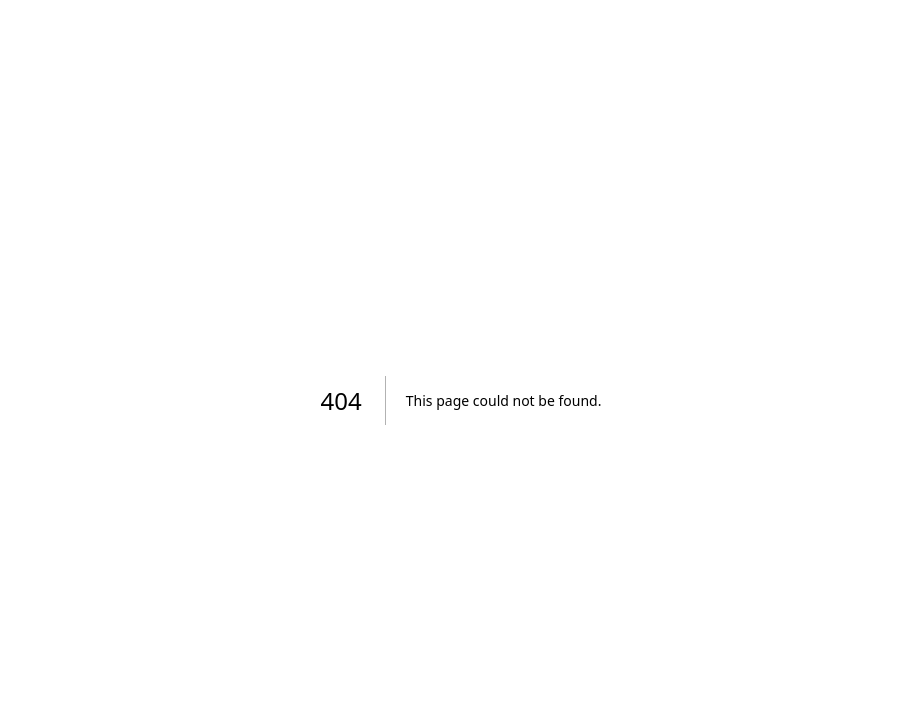
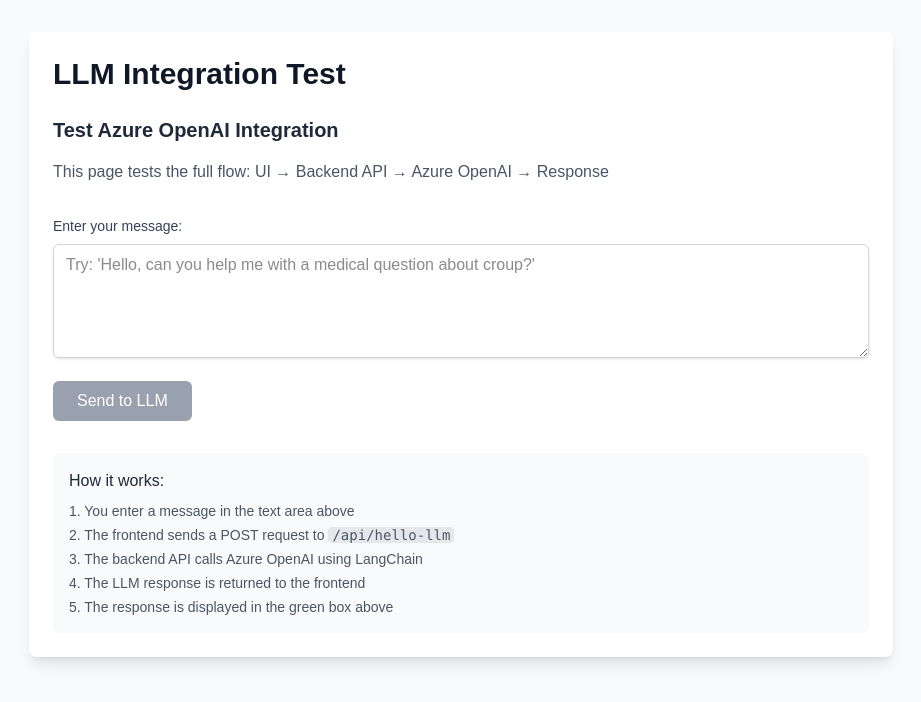
Before and after one commit to Mknight492/heidi_assignment, a Next.js app: page /llm-test in a window 1280 px wide. Before the commit this address had no page. Shown: the top 702 px of the page, without its empty margins (179-1100 px from the left). Built offline with nearby package versions, Linux system fonts and the light colour scheme.

Commit message:
hello world/basic llm interation working

```diff
--- a/app/api/hello-llm/route.ts
+++ b/app/api/hello-llm/route.ts
@@ -1,14 +1,14 @@
 import { NextRequest, NextResponse } from 'next/server';
-import { ChatAzureOpenAI } from '@langchain/azure-openai';
+import { AzureChatOpenAI } from '@langchain/azure-openai';
 
 export async function POST(request: NextRequest) {
   try {
     const { message } = await request.json();
 
     // Initialize Azure OpenAI model
-    const model = new ChatAzureOpenAI({
+    const model = new AzureChatOpenAI({
       azureOpenAIApiKey: process.env.AZURE_OPENAI_API_KEY,
-      azureOpenAIApiEndpoint: process.env.AZURE_OPENAI_ENDPOINT,
+      azureOpenAIEndpoint: process.env.AZURE_OPENAI_ENDPOINT,
       azureOpenAIApiDeploymentName: process.env.AZURE_OPENAI_DEPLOYMENT_NAME,
       temperature: 0.7,
     });
--- /dev/null
+++ b/app/llm-test/page.tsx
@@ -0,0 +1,110 @@
+'use client';
+
+import { useState } from 'react';
+
+export default function LLMTestPage() {
+  const [message, setMessage] = useState('');
+  const [response, setResponse] = useState('');
+  const [loading, setLoading] = useState(false);
+  const [error, setError] = useState('');
+
+  const handleSubmit = async (e: React.FormEvent) => {
+    e.preventDefault();
+    setLoading(true);
+    setError('');
+    setResponse('');
+
+    try {
+      const res = await fetch('/api/hello-llm', {
+        method: 'POST',
+        headers: {
+          'Content-Type': 'application/json',
+        },
+        body: JSON.stringify({ message }),
+      });
+
+      const data = await res.json();
+
+      if (data.success) {
+        setResponse(data.response);
+      } else {
+        setError(data.error || 'Failed to get response');
+      }
+    } catch (err) {
+      setError('Network error: ' + (err instanceof Error ? err.message : 'Unknown error'));
+    } finally {
+      setLoading(false);
+    }
+  };
+
+  return (
+    <div className="min-h-screen bg-gray-50 py-8">
+      <div className="max-w-4xl mx-auto px-4">
+        <div className="bg-white rounded-lg shadow-lg p-6">
+          <h1 className="text-3xl font-bold text-gray-900 mb-6">
+            LLM Integration Test
+          </h1>
+
+          <div className="mb-8">
+            <h2 className="text-xl font-semibold text-gray-800 mb-4">
+              Test Azure OpenAI Integration
+            </h2>
+            <p className="text-gray-600 mb-4">
+              This page tests the full flow: UI → Backend API → Azure OpenAI → Response
+            </p>
+          </div>
+
+          <form onSubmit={handleSubmit} className="mb-6">
+            <div className="mb-4">
+              <label htmlFor="message" className="block text-sm font-medium text-gray-700 mb-2">
+                Enter your message:
+              </label>
+              <textarea
+                id="message"
+                value={message}
+                onChange={(e) => setMessage(e.target.value)}
+                placeholder="Try: 'Hello, can you help me with a medical question about croup?'"
+                className="w-full px-3 py-2 border border-gray-300 rounded-md shadow-sm focus:outline-none focus:ring-2 focus:ring-blue-500 focus:border-blue-500"
+                rows={4}
+                required
+              />
+            </div>
+
+            <button
+              type="submit"
+              disabled={loading || !message.trim()}
+              className="bg-blue-600 text-white px-6 py-2 rounded-md hover:bg-blue-700 disabled:bg-gray-400 disabled:cursor-not-allowed transition-colors"
+            >
+              {loading ? 'Sending...' : 'Send to LLM'}
+            </button>
+          </form>
+
+          {error && (
+            <div className="mb-6 p-4 bg-red-50 border border-red-200 rounded-md">
+              <h3 className="text-red-800 font-medium mb-2">Error:</h3>
+              <p className="text-red-700">{error}</p>
+            </div>
+          )}
+
+          {response && (
+            <div className="p-4 bg-green-50 border border-green-200 rounded-md">
+              <h3 className="text-green-800 font-medium mb-2">LLM Response:</h3>
+              <div className="text-green-700 whitespace-pre-wrap">{response}</div>
+            </div>
+          )}
+
+          <div className="mt-8 p-4 bg-gray-50 rounded-md">
+            <h3 className="text-gray-800 font-medium mb-2">How it works:</h3>
+            <ol className="text-gray-600 text-sm space-y-1">
+              <li>1. You enter a message in the text area above</li>
+              <li>2. The frontend sends a POST request to <code className="bg-gray-200 px-1 rounded">/api/hello-llm</code></li>
+              <li>3. The backend API calls Azure OpenAI using LangChain</li>
+              <li>4. The LLM response is returned to the frontend</li>
+              <li>5. The response is displayed in the green box above</li>
+            </ol>
+          </div>
+        </div>
+      </div>
+    </div>
+  );
+}
--- a/app/page.tsx
+++ b/app/page.tsx
@@ -14,9 +14,15 @@
           priority
         />
 
-        <h1 className="text-2xl font-bold text-center">Next.js API Demo</h1>
+        <h1 className="text-2xl font-bold text-center">Heidi Medical AI Assignment</h1>
 
         <div className="flex gap-4 items-center flex-col sm:flex-row">
+          <Link
+            className="rounded-full border border-solid border-transparent transition-colors flex items-center justify-center bg-green-600 text-white gap-2 hover:bg-green-700 font-medium text-sm sm:text-base h-10 sm:h-12 px-4 sm:px-5 sm:w-auto"
+            href="/llm-test"
+          >
+            LLM Integration Test
+          </Link>
           <Link
             className="rounded-full border border-solid border-transparent transition-colors flex items-center justify-center bg-blue-600 text-white gap-2 hover:bg-blue-700 font-medium text-sm sm:text-base h-10 sm:h-12 px-4 sm:px-5 sm:w-auto"
             href="/api-demo"
@@ -34,6 +40,7 @@
         <div className="text-center max-w-2xl">
           <h2 className="text-lg font-semibold mb-4">What's included:</h2>
           <ul className="text-sm space-y-2 text-left">
+            <li>• <strong>LLM Integration Test</strong> - Test Azure OpenAI integration with full UI flow</li>
             <li>• <strong>Basic API Demo</strong> - Simple GET and POST requests</li>
             <li>• <strong>Users CRUD Demo</strong> - Full CRUD operations with a mock database</li>
             <li>• <strong>API Routes</strong> - Examples of different HTTP methods</li>
```
Also changed, not shown: 2 other files (tests, documents, lock files or other folders).
